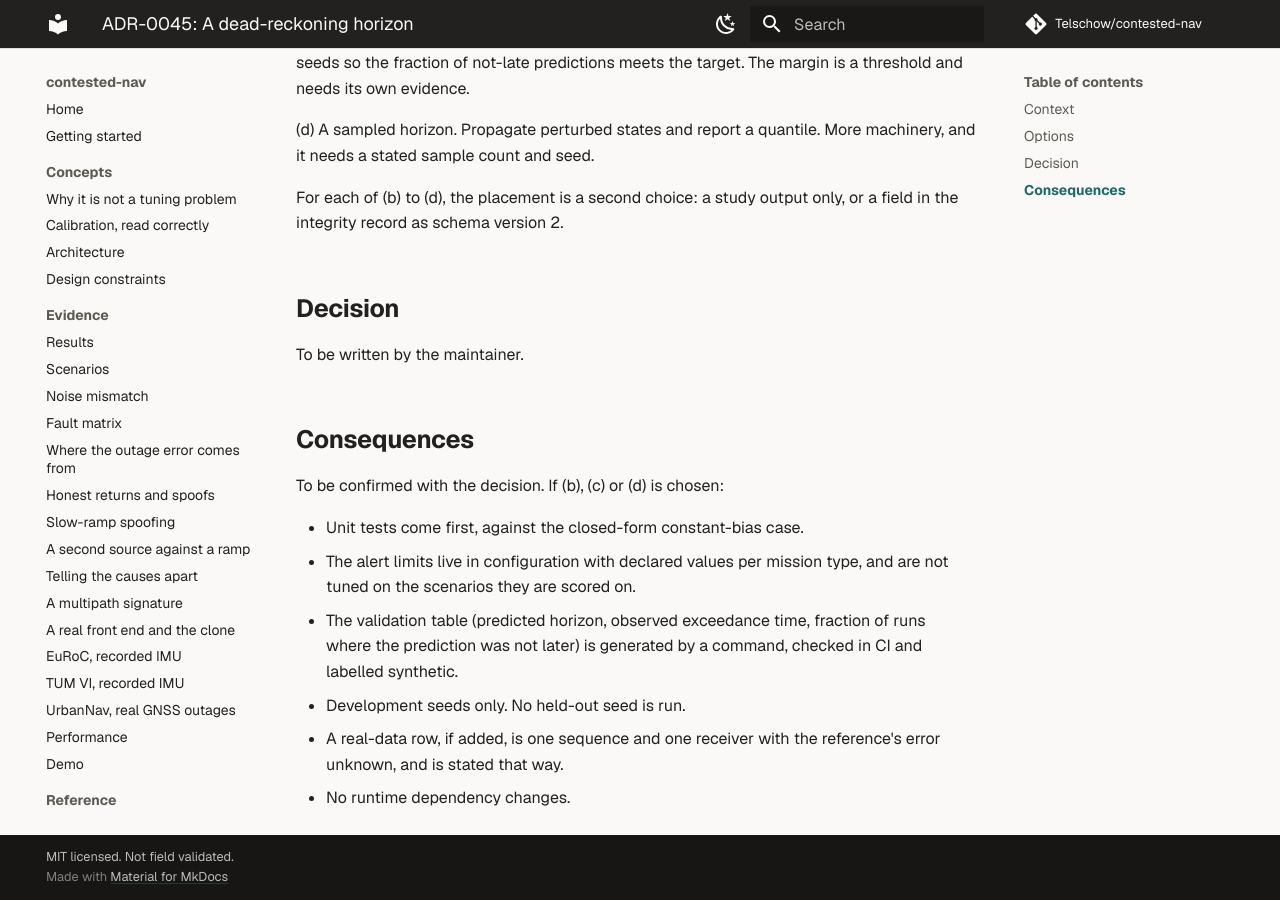
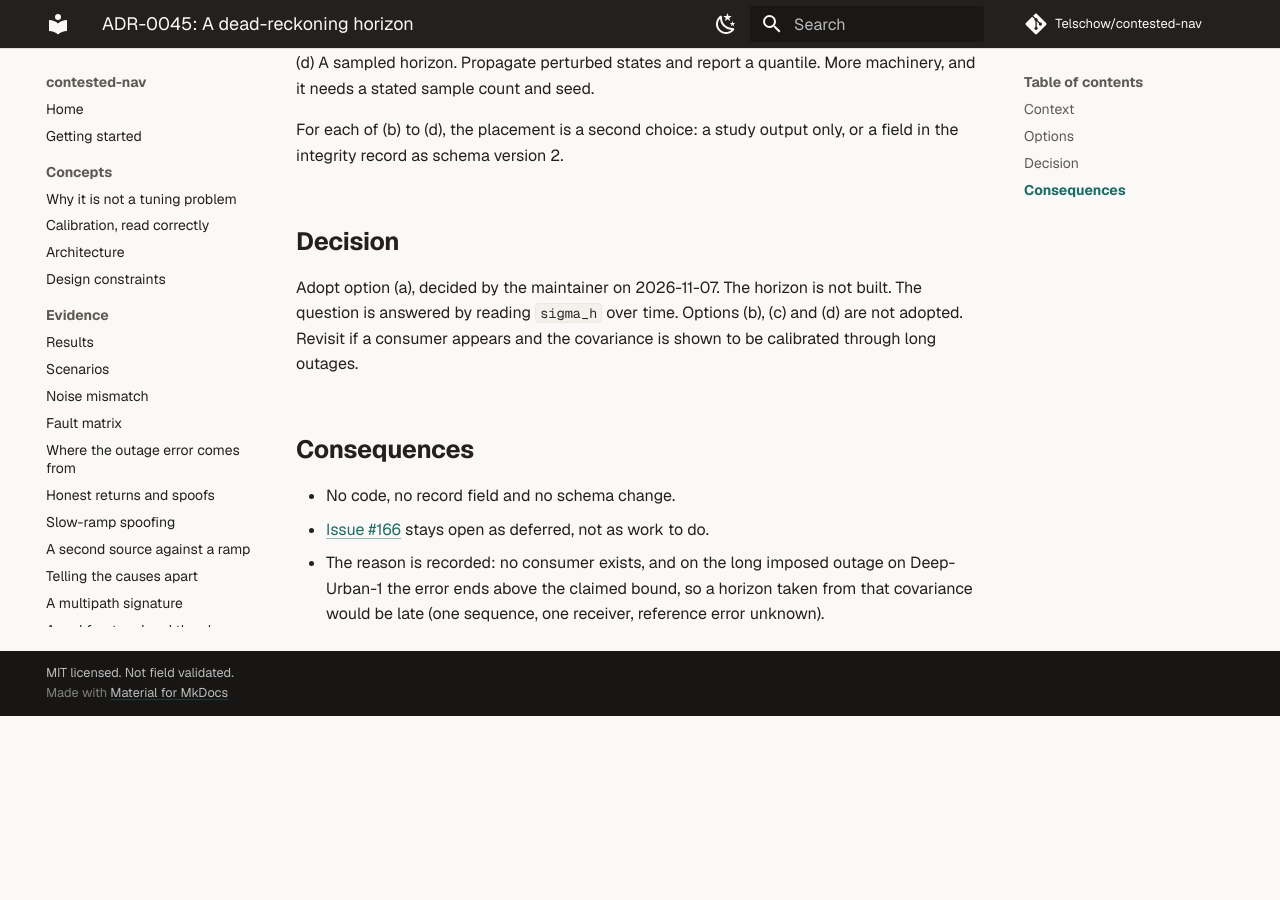
Before and after one commit to Telschow/contested-nav, an MkDocs documentation site: the page built from docs/adr/0045-a-dead-reckoning-horizon.md, in a window 1280 px wide and 900 px high, scrolled down 1267 px. Built offline with MkDocs 1.6.1 and Material for MkDocs 9.7.7, drawn with Linux system fonts in a browser that asks for light colours; comment, search, counter and statistics services are not loaded; after the commit the page ends 1983 px from its top, so only the background shows below that; some of the changed text lies outside the part shown.

Commit message:
docs(adr): ADR-0044 option (d) and ADR-0045 option (a), decided by the maintainer (#118, #166)
Co-Authored-By: Claude Sonnet 5.5 <noreply@anthropic.com>
Claude-Session: https://claude.ai/code/session_011kcqHScTnnxa1dRawTRkzb

```diff
--- a/docs/adr/0045-a-dead-reckoning-horizon.md
+++ b/docs/adr/0045-a-dead-reckoning-horizon.md
@@ -1,10 +1,8 @@
 # ADR-0045: A dead-reckoning horizon
 
-- Status: proposed
+- Status: accepted
 - Date: 2026-11
 - Related: [ADR-0035](0035-the-integrity-status-record.md), [ADR-0040](0040-staleness-of-the-nis-windows.md), [ADR-0044](0044-a-protection-level-from-the-calibrated-covariance.md), [issue #166](https://github.com/Telschow/contested-nav/issues/166)
-
-This record has its context and options. The decision section is the maintainer's to write. No code is written until it is.
 
 ## Context
 
@@ -33,15 +31,10 @@ For each of (b) to (d), the placement is a second choice: a study output only, o
 
 ## Decision
 
-To be written by the maintainer.
+Adopt option (a), decided by the maintainer on 2026-11-07. The horizon is not built. The question is answered by reading `sigma_h` over time. Options (b), (c) and (d) are not adopted. Revisit if a consumer appears and the covariance is shown to be calibrated through long outages.
 
 ## Consequences
 
-To be confirmed with the decision. If (b), (c) or (d) is chosen:
-
-- Unit tests come first, against the closed-form constant-bias case.
-- The alert limits live in configuration with declared values per mission type, and are not tuned on the scenarios they are scored on.
-- The validation table (predicted horizon, observed exceedance time, fraction of runs where the prediction was not later) is generated by a command, checked in CI and labelled synthetic.
-- Development seeds only. No held-out seed is run.
-- A real-data row, if added, is one sequence and one receiver with the reference's error unknown, and is stated that way.
-- No runtime dependency changes.
+- No code, no record field and no schema change.
+- [Issue #166](https://github.com/Telschow/contested-nav/issues/166) stays open as deferred, not as work to do.
+- The reason is recorded: no consumer exists, and on the long imposed outage on Deep-Urban-1 the error ends above the claimed bound, so a horizon taken from that covariance would be late (one sequence, one receiver, reference error unknown).
```
Also changed, not shown: docs/adr/0044-a-protection-level-from-the-calibrated-covariance.md (+5 -8 lines), docs/adr/index.md (+2 -2 lines).
